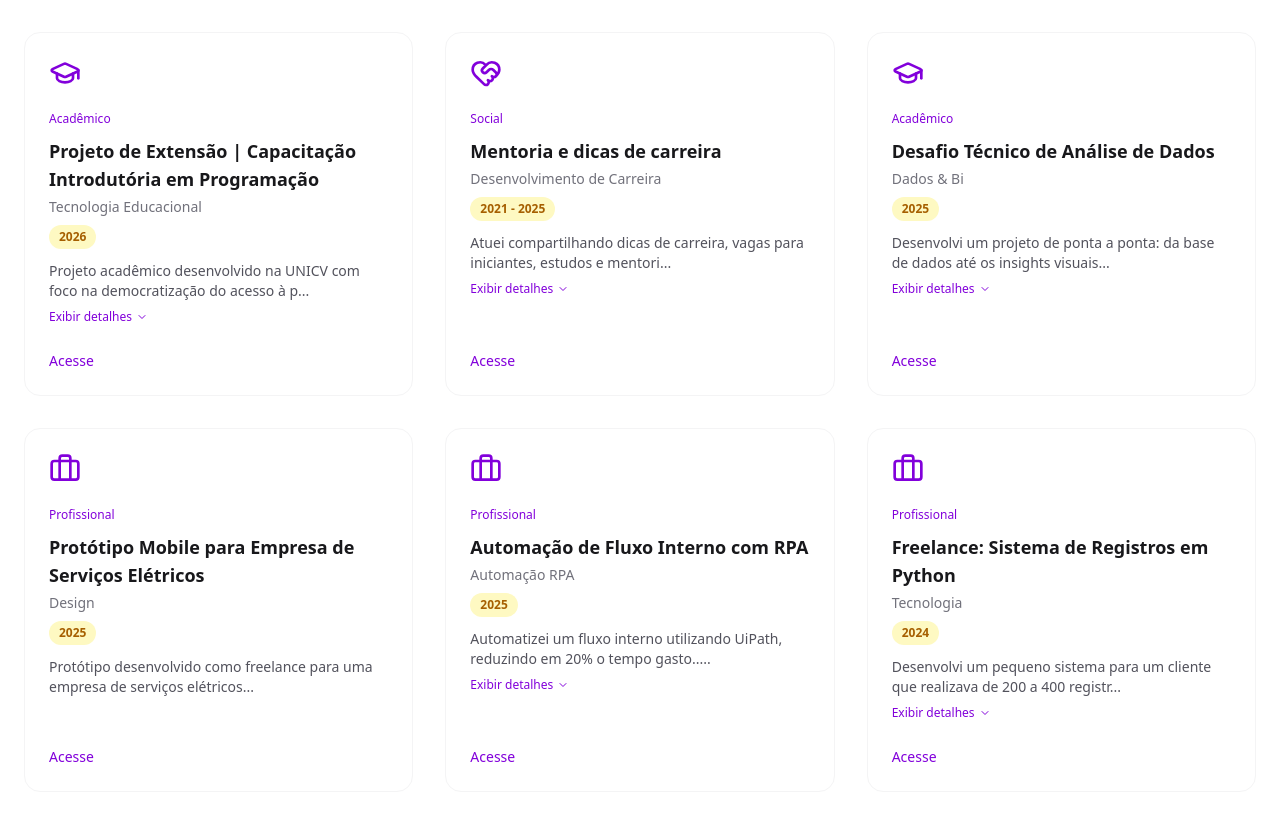
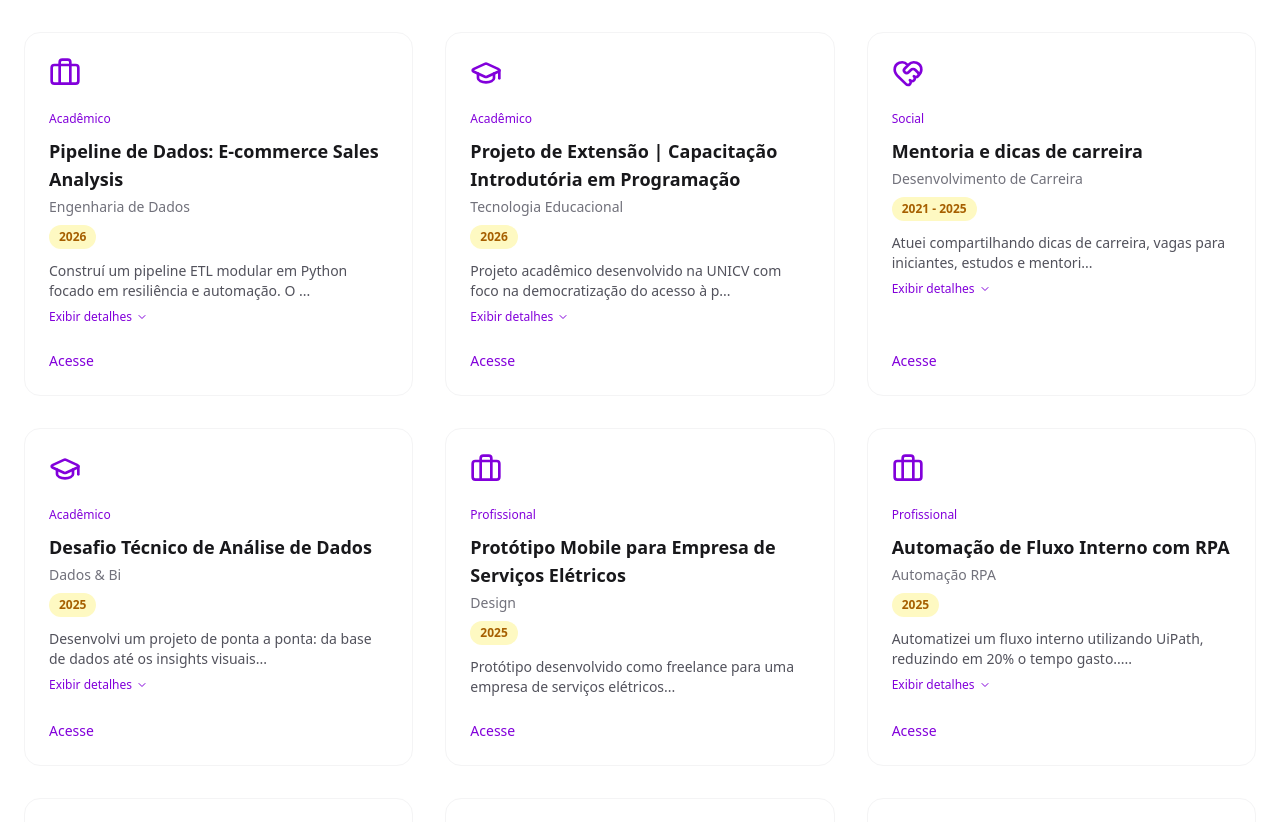
Before and after one commit to RuyLuques/ruyluques, a Next.js app: page / in a window 1280 px wide. Shown: the part 1940-2762 px from the top of the page. Built offline with nearby package versions, Linux system fonts and the light colour scheme.

Commit message:
Novo projeto acadêmico na área de dados

```diff
--- a/app/data/projects.ts
+++ b/app/data/projects.ts
@@ -7,6 +7,17 @@ import {
 import { Project } from "../types/project";
 
 export const projects: Project[] = [
+  {
+    title: "Pipeline de Dados: E-commerce Sales Analysis",
+    area: "Engenharia de Dados",
+    type: "Acadêmico",
+    description:
+      "Construí um pipeline ETL modular em Python focado em resiliência e automação. O sistema realiza a extração de dados brutos, normalização dinâmica de esquemas com Pandas para tratar instabilidades, e consolida vendas mensais em métricas anuais de faturamento. A solução conta com persistência em SQLite e uma esteira de CI/CD via GitHub Actions, garantindo a integridade do processamento em ambiente de nuvem.",
+    tags: ["Python", "Pandas", "ETL", "GitHub Actions", "SQLite"],
+    status: "2026",
+    icon: Briefcase,
+    link: "https://github.com/RuyLuques/pipeline-vendas-ecommerce", // Ajuste para o link real do repo
+  },
   {
     title: "Projeto de Cultura & Integração – Time Tech (Petlove)",
     area: "Endomarketing",
@@ -96,7 +107,7 @@ export const projects: Project[] = [
   {
     title: "Projeto Fullstack em 2 Dias (React + Tailwind + NodeJS)",
     area: "Tecnologia",
-    type: "Profissional",
+    type: "Acadêmico",
     description:
       "Desenvolvi um projeto completo em 2 dias, com frontend, backend e integração de marketing...",
     tags: ["React", "Tailwind", "NodeJS", "Fullstack", "Marketing"],
```
